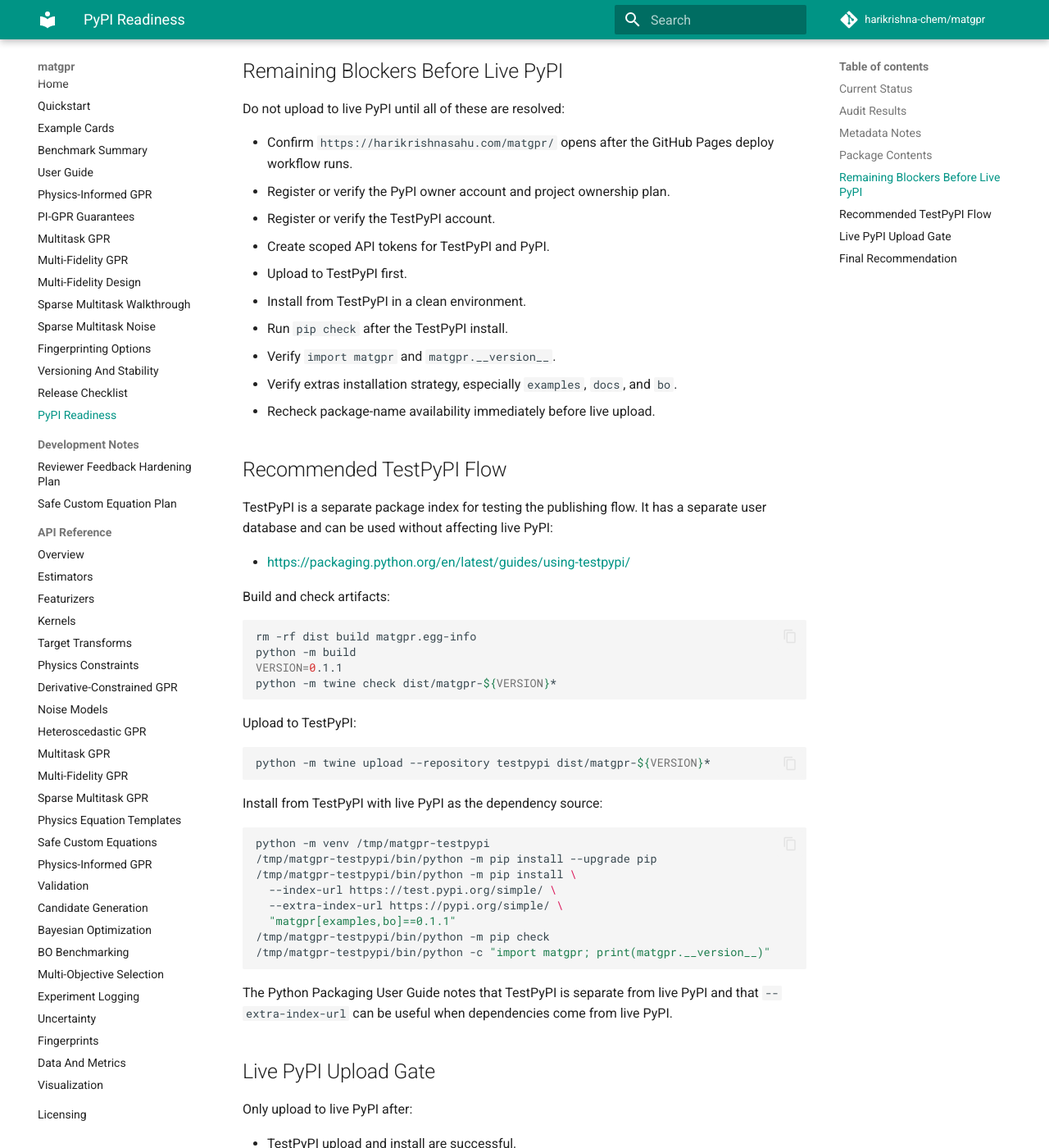
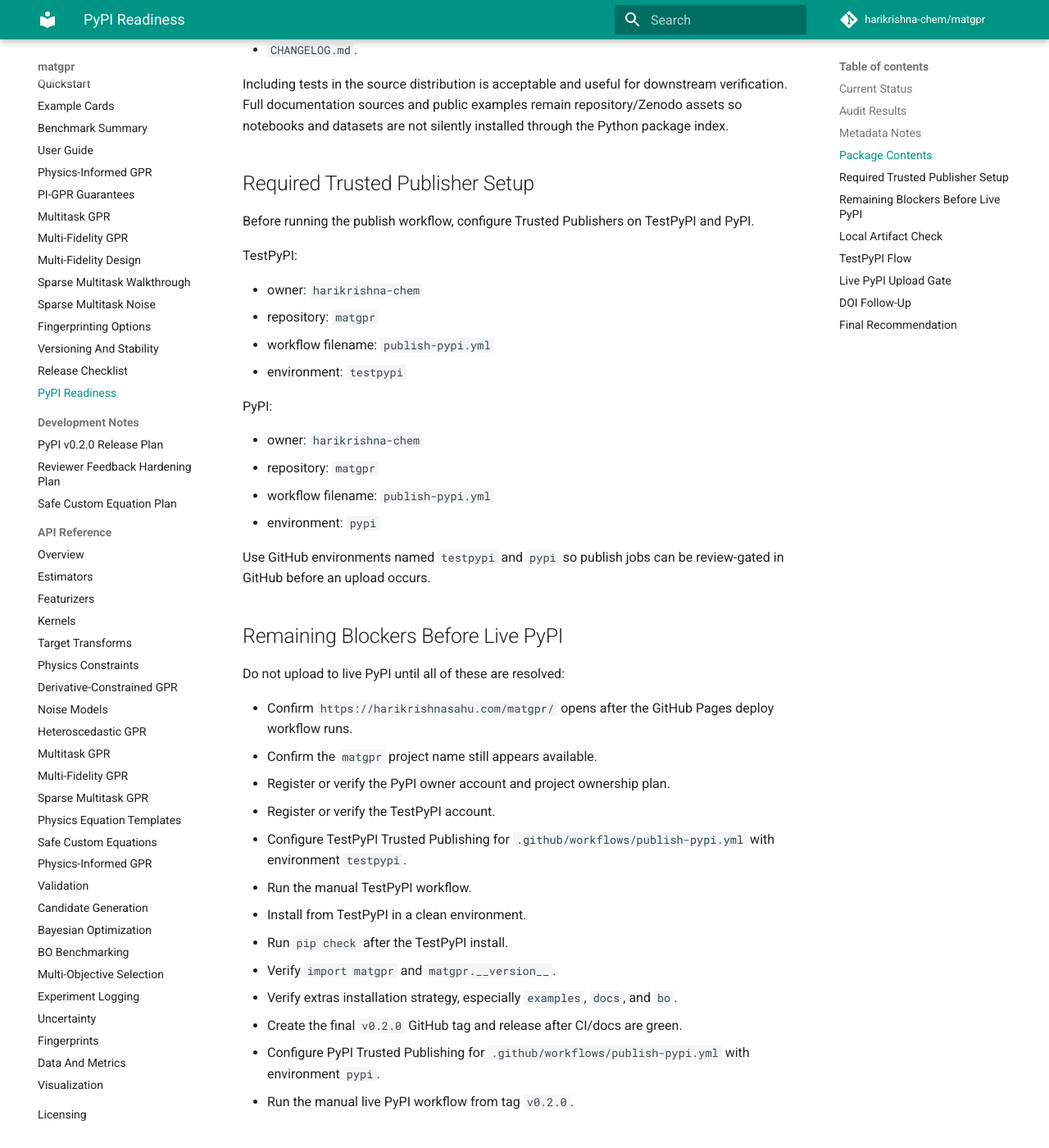
Before and after one commit to harikrishna-chem/matgpr, an MkDocs documentation site: the page built from docs/pypi_readiness.md, in a window 1280 px wide and 1400 px high, scrolled down 3037 px. Shown: the whole window at 82% size. Built offline with MkDocs 1.6.1 and Material for MkDocs 9.7.7, drawn with Linux system fonts in a browser that asks for light colours; comment, search, counter and statistics services are not loaded; some of the changed text lies outside the part shown.

````diff
--- a/docs/pypi_readiness.md
+++ b/docs/pypi_readiness.md
@@ -1,25 +1,29 @@
 # PyPI Readiness Audit
 
 This page records the current PyPI readiness status for `matgpr`. It is not an
-upload instruction by itself. Treat every PyPI or TestPyPI upload as an
+upload instruction by itself. Treat every TestPyPI or PyPI upload as an
 explicit release action.
 
 ## Current Status
 
-Status as of 2026-07-05:
+Status as of 2026-09-07:
 
 - Package name: `matgpr`.
 - Import package: `matgpr`.
-- Current version: `0.1.1`.
+- Target release version: `0.2.0`.
 - License metadata: `Apache-2.0`.
 - Python support: Python 3.10, 3.11, and 3.12.
 - Build backend: `setuptools.build_meta`.
 - PyPI name check: `python -m pip index versions matgpr` returned no matching
-  distribution on 2026-07-02.
-- Local build: source distribution and wheel build successfully.
-- README rendering check: exact-version `twine check` passes.
-- Current recommendation: do not upload to live PyPI until the remaining
-  blockers below are resolved.
+  distribution on 2026-09-07.
+- Local package metadata, version files, release docs, and publish workflow are
+  prepared for `0.2.0`.
+- Local build: source distribution and wheel built successfully on 2026-09-07.
+- README rendering check: exact-version `twine check` passed on 2026-09-07.
+- Recommended publishing path: GitHub Actions Trusted Publishing with separate
+  TestPyPI and PyPI environments.
+- Current recommendation: upload to TestPyPI first, verify a clean install,
+  then run the live PyPI job only from tag `v0.2.0`.
 
 The package name should be checked again immediately before the first upload
 because PyPI availability can change.
@@ -29,17 +33,18 @@ because PyPI availability can change.
 | Area | Current result | Status |
 | --- | --- | --- |
 | Project name | `matgpr` is valid and currently appears unused on PyPI | Ready, recheck before upload |
-| Version | `pyproject.toml`, `CITATION.cff`, and `matgpr.__version__` use `0.1.1` | Ready |
+| Version | `pyproject.toml`, `CITATION.cff`, and `matgpr.__version__` use `0.2.0` | Ready |
 | License | SPDX license expression and license file are included | Ready |
 | Author metadata | Author and maintainer metadata are present in `pyproject.toml` | Ready |
-| README | Markdown long description passes `twine check` | Ready |
-| Wheel contents | Wheel includes only the importable package and license metadata | Ready |
+| README | Markdown long description passes exact-version `twine check` | Ready |
+| Wheel contents | Wheel includes the importable package and license metadata | Ready |
 | Source distribution contents | Source distribution includes package source, tests, README, license, `pyproject.toml`, `CITATION.cff`, and `CHANGELOG.md` | Ready |
 | Public examples | Examples are not installed by the wheel; they remain repository examples | Intentional |
-| TestPyPI upload | Not yet performed | Blocking before live PyPI |
+| Trusted Publishing workflow | `.github/workflows/publish-pypi.yml` builds artifacts and publishes through OIDC | Ready after CI review |
+| TestPyPI trusted publisher | Must be configured in TestPyPI before running the workflow | Blocking before TestPyPI |
 | Clean install from TestPyPI | Not yet performed | Blocking before live PyPI |
 | Documentation URL | `pyproject.toml` points to the configured GitHub Pages custom domain | Verify after each Pages deployment |
-| Live PyPI account/token | Not verified in this audit | Blocking before live PyPI |
+| PyPI trusted publisher | Must be configured in PyPI before live upload | Blocking before live PyPI |
 
 ## Metadata Notes
 
@@ -51,22 +56,18 @@ because PyPI availability can change.
 - `[project.optional-dependencies]` extras for examples, documentation,
   Bayesian optimization, and heavier fingerprinting backends.
 
-The Python Packaging User Guide recommends declaring the build backend and
-project metadata in `pyproject.toml`, including project name, version,
-description, README, dependencies, license expression, license files, and
-project URLs:
-
-- <https://packaging.python.org/en/latest/guides/writing-pyproject-toml/>
+Use Trusted Publishing/OIDC for uploads where possible. This avoids storing
+long-lived PyPI API tokens in GitHub Secrets.
 
 ## Package Contents
 
-The wheel currently contains:
+The wheel should contain:
 
 - `matgpr/*.py`,
-- `matgpr-0.1.1.dist-info/*`,
+- `matgpr-0.2.0.dist-info/*`,
 - `LICENSE`.
 
-The wheel does not contain:
+The wheel should not contain:
 
 - public example notebooks,
 - example datasets,
@@ -94,43 +95,71 @@ downstream verification. Full documentation sources and public examples remain
 repository/Zenodo assets so notebooks and datasets are not silently installed
 through the Python package index.
 
+## Required Trusted Publisher Setup
+
+Before running the publish workflow, configure Trusted Publishers on TestPyPI
+and PyPI.
+
+TestPyPI:
+
+- owner: `harikrishna-chem`
+- repository: `matgpr`
+- workflow filename: `publish-pypi.yml`
+- environment: `testpypi`
+
+PyPI:
+
+- owner: `harikrishna-chem`
+- repository: `matgpr`
+- workflow filename: `publish-pypi.yml`
+- environment: `pypi`
+
+Use GitHub environments named `testpypi` and `pypi` so publish jobs can be
+review-gated in GitHub before an upload occurs.
+
 ## Remaining Blockers Before Live PyPI
 
 Do not upload to live PyPI until all of these are resolved:
 
 - Confirm `https://harikrishnasahu.com/matgpr/` opens after the GitHub Pages
   deploy workflow runs.
+- Confirm the `matgpr` project name still appears available.
 - Register or verify the PyPI owner account and project ownership plan.
 - Register or verify the TestPyPI account.
-- Create scoped API tokens for TestPyPI and PyPI.
-- Upload to TestPyPI first.
+- Configure TestPyPI Trusted Publishing for `.github/workflows/publish-pypi.yml`
+  with environment `testpypi`.
+- Run the manual TestPyPI workflow.
 - Install from TestPyPI in a clean environment.
 - Run `pip check` after the TestPyPI install.
 - Verify `import matgpr` and `matgpr.__version__`.
 - Verify extras installation strategy, especially `examples`, `docs`, and
   `bo`.
-- Recheck package-name availability immediately before live upload.
+- Create the final `v0.2.0` GitHub tag and release after CI/docs are green.
+- Configure PyPI Trusted Publishing for `.github/workflows/publish-pypi.yml`
+  with environment `pypi`.
+- Run the manual live PyPI workflow from tag `v0.2.0`.
 
-## Recommended TestPyPI Flow
+## Local Artifact Check
 
-TestPyPI is a separate package index for testing the publishing flow. It has a
-separate user database and can be used without affecting live PyPI:
-
-- <https://packaging.python.org/en/latest/guides/using-testpypi/>
-
-Build and check artifacts:
+Build and check artifacts before triggering any upload workflow:
 
 ```bash
 rm -rf dist build matgpr.egg-info
 python -m build
-VERSION=0.1.1
+VERSION=0.2.0
 python -m twine check dist/matgpr-${VERSION}*
 ```
 
-Upload to TestPyPI:
+## TestPyPI Flow
+
+Run the manual workflow from `main` after the TestPyPI trusted publisher is
+configured:
 
 ```bash
-python -m twine upload --repository testpypi dist/matgpr-${VERSION}*
+gh workflow run publish-pypi.yml \
+  --ref main \
+  -f target=testpypi \
+  -f version=0.2.0
 ```
 
 Install from TestPyPI with live PyPI as the dependency source:
@@ -141,14 +170,10 @@ python -m venv /tmp/matgpr-testpypi
 /tmp/matgpr-testpypi/bin/python -m pip install \
   --index-url https://test.pypi.org/simple/ \
   --extra-index-url https://pypi.org/simple/ \
-  "matgpr[examples,bo]==0.1.1"
+  "matgpr[examples,bo]==0.2.0"
 /tmp/matgpr-testpypi/bin/python -m pip check
 /tmp/matgpr-testpypi/bin/python -c "import matgpr; print(matgpr.__version__)"
 ```
-
-The Python Packaging User Guide notes that TestPyPI is separate from live PyPI
-and that `--extra-index-url` can be useful when dependencies come from live
-PyPI.
 
 ## Live PyPI Upload Gate
 
@@ -156,15 +181,18 @@ Only upload to live PyPI after:
 
 - TestPyPI upload and install are successful,
 - CI and docs workflows are green on the release commit,
-- release tag is final,
+- release tag `v0.2.0` is final,
 - README, metadata, license, and citation are reviewed,
 - documentation URL decision is resolved,
 - `CHANGELOG.md` has a dated release entry.
 
-Live upload command:
+Run the manual workflow from the final tag:
 
 ```bash
-python -m twine upload dist/matgpr-${VERSION}*
+gh workflow run publish-pypi.yml \
+  --ref v0.2.0 \
+  -f target=pypi \
+  -f version=0.2.0
 ```
 
 After upload, immediately verify:
@@ -172,18 +200,19 @@ After upload, immediately verify:
 ```bash
 python -m venv /tmp/matgpr-pypi
 /tmp/matgpr-pypi/bin/python -m pip install --upgrade pip
-/tmp/matgpr-pypi/bin/python -m pip install "matgpr[examples,bo]==0.1.1"
+/tmp/matgpr-pypi/bin/python -m pip install "matgpr[examples,bo]==0.2.0"
 /tmp/matgpr-pypi/bin/python -m pip check
 /tmp/matgpr-pypi/bin/python -c "import matgpr; print(matgpr.__version__)"
 ```
 
+## DOI Follow-Up
+
+`CITATION.cff` is prepared for `0.2.0` but does not include a new version DOI
+until Zenodo archives the `v0.2.0` GitHub release. After Zenodo creates the new
+record, update `README.md`, `CITATION.cff`, `.zenodo.json` if needed, and the
+documentation with the exact `v0.2.0` DOI.
+
 ## Final Recommendation
 
-`matgpr` is close to PyPI-ready, but the first live upload should wait until:
-
-- the documentation URL is deployed and verified,
-- TestPyPI upload and clean install are completed,
-- PyPI account ownership and token handling are confirmed.
-
-Until then, the best public installation path remains a pinned GitHub release
-or exact commit.
+`matgpr` is ready for a controlled first PyPI release once the local gate, CI,
+docs workflow, TestPyPI upload, and TestPyPI clean-install checks pass.
--- a/matgpr/_version.py
+++ b/matgpr/_version.py
@@ -2,4 +2,4 @@
 
 __all__ = ["__version__"]
 
-__version__ = "0.1.1"
+__version__ = "0.2.0"
--- a/mkdocs.yml
+++ b/mkdocs.yml
@@ -70,6 +70,7 @@ nav:
   - Release Checklist: release_checklist.md
   - PyPI Readiness: pypi_readiness.md
   - Development Notes:
+      - PyPI v0.2.0 Release Plan: pypi_release_v0_2_0_plan.md
       - Reviewer Feedback Hardening Plan: reviewer_feedback_hardening_plan.md
       - Safe Custom Equation Plan: safe_custom_equation_plan.md
   - API Reference:
--- a/pyproject.toml
+++ b/pyproject.toml
@@ -4,7 +4,7 @@ build-backend = "setuptools.build_meta"
 
 [project]
 name = "matgpr"
-version = "0.1.1"
+version = "0.2.0"
 description = "Gaussian Process Regression toolkit for materials informatics, including physics-informed mean functions."
 readme = "README.md"
 requires-python = ">=3.10"
````
Also changed, not shown: other parts of docs/pypi_readiness.md (+1 -1 lines), CHANGELOG.md (+17 -2 lines), README.md (+28 -12 lines), docs/index.md (+20 -4 lines), docs/pypi_release_v0_2_0_plan.md (added, +71 -0 lines), docs/release_checklist.md (+75 -25 lines), docs/versioning.md (+4 -4 lines), 2 other files.
